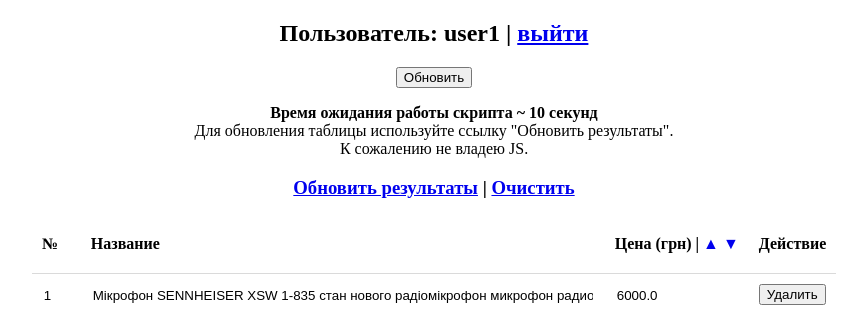
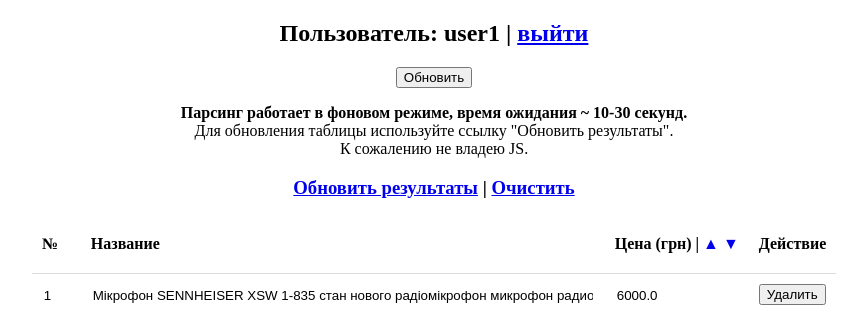
Before and after one commit to comradeos/olxparser, a Flask app: page / in a window 1280 px wide. Shown: the top 309 px of the page, without its empty margins (206-1073 px from the left). Run offline with Flask 2, Linux system fonts and the light colour scheme; a user stored in the database is signed in; data comes from the database, SQL or seed files in the repository; both versions use the stored data as it was after the commit.

Commit message:
added/updated

```diff
--- a/templates/main.html
+++ b/templates/main.html
@@ -7,7 +7,7 @@
 
     <form method="post">
         <input type="submit" name="action" value="Обновить">
-        <p><b>Время ожидания работы скрипта ~ {{ data['estimate_time'] }} секунд</b><br>
+        <p><b>Парсинг работает в фоновом режиме, время ожидания ~ 10-30 секунд.</b><br>
         Для обновления таблицы используйте ссылку "Обновить результаты".<br>
         К сожалению не владею JS.
         </p>
```
Also changed, not shown: data.db.
